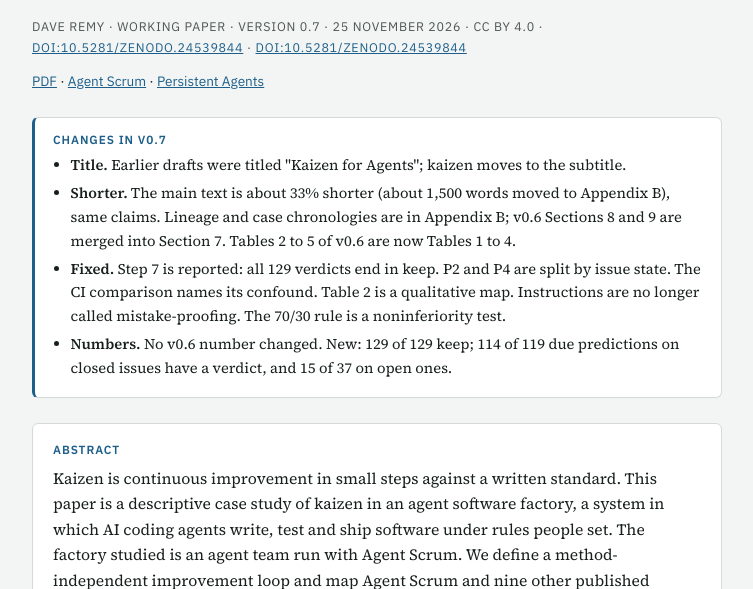
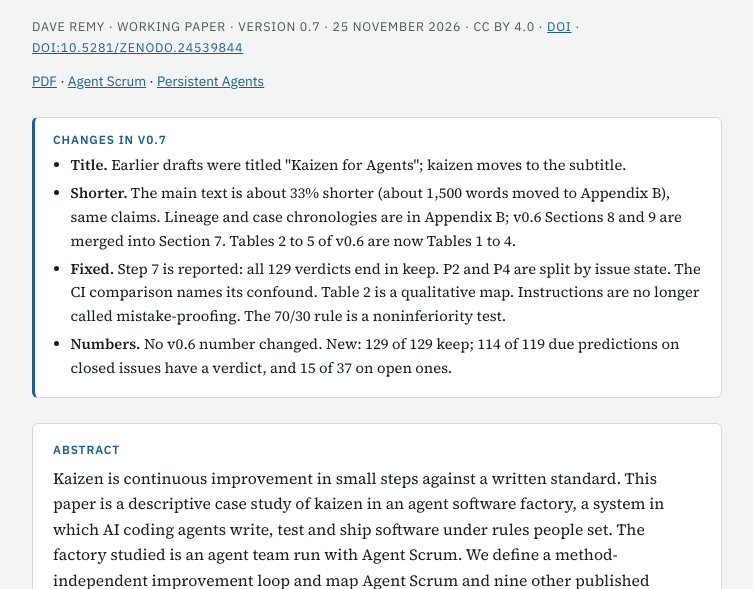
Before and after one commit to daveremy/agent-scrum-improvement, a plain HTML site: page docs/index.html in a window 1280 px wide. Shown: the part 211-800 px from the top of the page, without its empty margins (263-1016 px from the left). Drawn offline with Linux system fonts and the light colour scheme.

Commit message:
Byline: DOI link text, so the PDF shows the DOI once

```diff
--- a/docs/index.html
+++ b/docs/index.html
@@ -130,7 +130,7 @@ td.c{text-align:center;white-space:nowrap}
 
 <h1>Continuous Improvement in Agent Scrum</h1>
 <p class="subtitle">Kaizen in an AI agent team, compared with Toyota, software process improvement and compound engineering</p>
-<p class="byline">Dave Remy · Working paper · Version 0.7 · 25 November 2026 · CC BY 4.0 · <a href="https://doi.org/10.5281/zenodo.24539844">doi:10.5281/zenodo.24539844</a> · <a href="https://doi.org/10.5281/zenodo.24539844">doi:10.5281/zenodo.24539844</a></p>
+<p class="byline">Dave Remy · Working paper · Version 0.7 · 25 November 2026 · CC BY 4.0 · <a href="https://doi.org/10.5281/zenodo.24539844">DOI</a> · <a href="https://doi.org/10.5281/zenodo.24539844">doi:10.5281/zenodo.24539844</a></p>
 <p class="pdflink"><a href="agent-scrum-improvement.pdf">PDF</a> · <a href="https://daveremy.github.io/agent-scrum/">Agent Scrum</a> · <a href="https://daveremy.github.io/persistent-agents/">Persistent Agents</a></p>
 
 <div class="changes">
```
Also changed, not shown: 1 other file.
